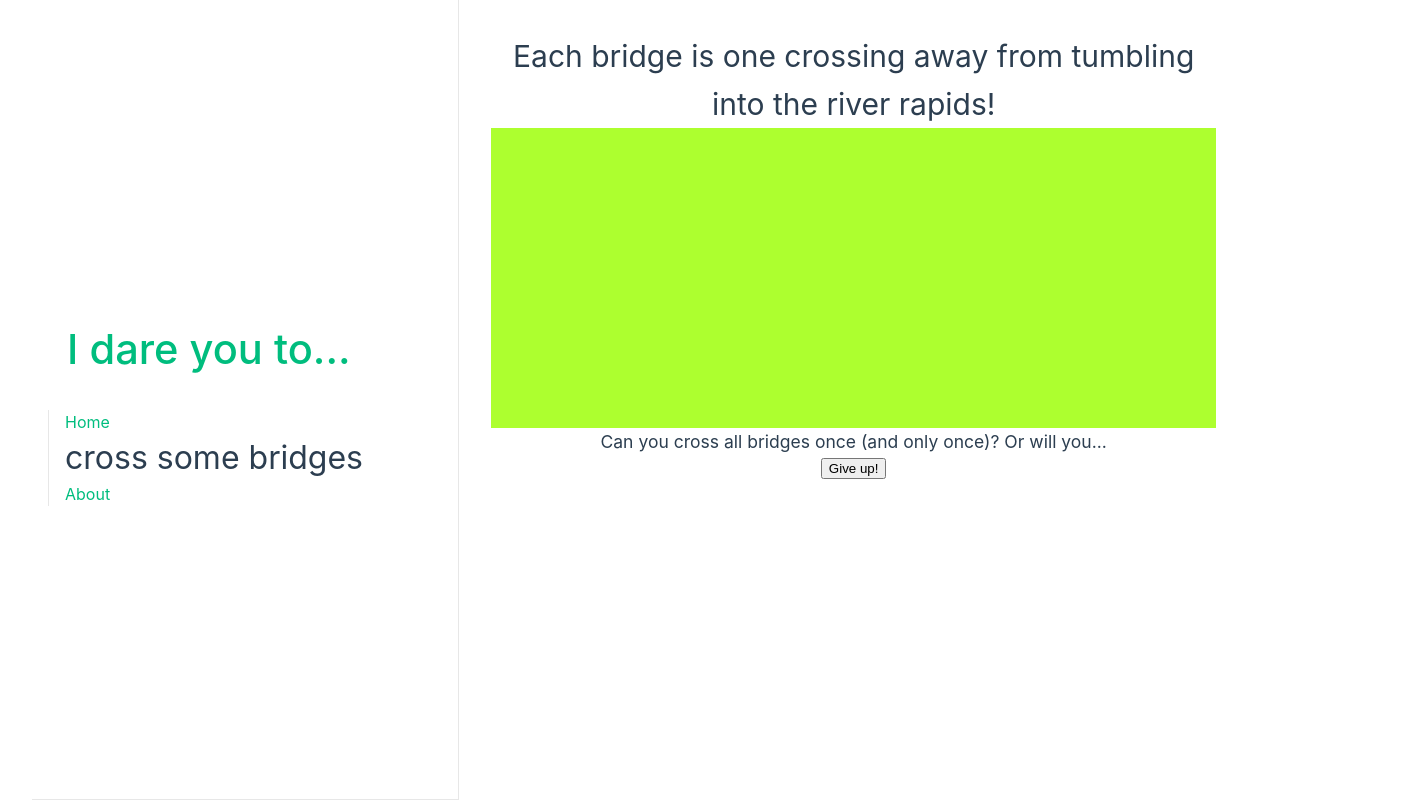
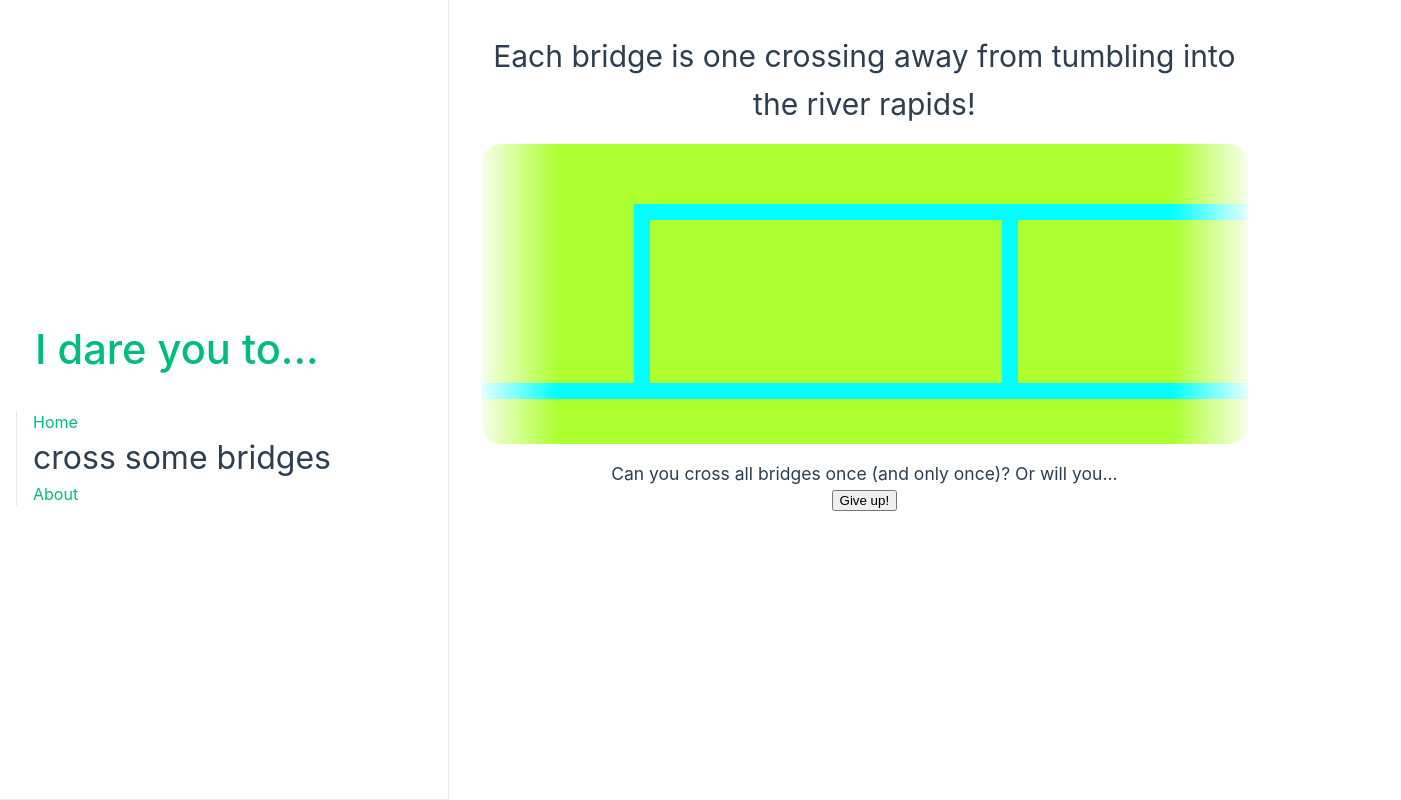
Before and after one commit to br-Chan/Impossible-Puzzles, a Vue app: page /konigsberg in a window 1280 px wide. Shown: the whole page, 1401 px wide, since content can reach past the window. Built offline with nearby package versions, Linux system fonts and the light colour scheme.

Commit message:
feat: create Konigsberg river using pure CSS.

```diff
--- a/src/App.vue
+++ b/src/App.vue
@@ -67,8 +67,6 @@ nav a {
 .view {
     display: flex;
     flex: 2;
-    padding: 2rem;
-    padding-bottom: 0rem;
     min-height: 100vh;
 }
 
@@ -99,5 +97,10 @@ nav a {
 
         margin-top: 1rem;
     }
+
+    .view {
+        padding: 2rem;
+        padding-bottom: 0rem;
+    }
 }
 </style>
--- a/src/assets/main.css
+++ b/src/assets/main.css
@@ -29,6 +29,6 @@ a,
 
     #app {
         display: flex;
-        padding: 0 2rem;
+        padding: 0 0;
     }
 }
--- a/src/components/konigsberg/KonigsbergPuzzle.vue
+++ b/src/components/konigsberg/KonigsbergPuzzle.vue
@@ -3,7 +3,14 @@
 <template>
     <div class="puzzle">
         <h1>Each bridge is one crossing away from tumbling into the river rapids!</h1>
-        <div class="box"></div>
+
+        <div class="box">
+            <div class="upper-river"></div>
+            <div class="left-river"></div>
+            <div class="right-river"></div>
+            <div class="lower-river"></div>
+        </div>
+
         <div class="prompt">
             <h3>Can you cross all bridges once (and only once)? Or will you...</h3>
             <button>Give up!</button>
@@ -17,13 +24,67 @@
     flex-direction: column;
     align-items: center;
     text-align: center;
+    gap: 1rem;
 }
 
 .box {
     position: relative;
     display: block;
-    width:100%;
+    width: 100%;
     height: 300px;
     background: greenyellow;
+    border-radius: 20px;
+
+    --mask: linear-gradient(
+            to right,
+            rgba(0, 0, 0, 0.1) 0,
+            rgba(0, 0, 0, 1) 10%,
+            rgba(0, 0, 0, 1) 90%,
+            rgba(0, 0, 0, 0.1) 100%,
+            rgba(0, 0, 0, 0) 0
+        )
+        100% 50% / 100% 100% repeat-x;
+
+    -webkit-mask: var(--mask);
+    mask: var(--mask);
+}
+
+.upper-river {
+    position: absolute;
+    top: 20%;
+    left: 20%;
+
+    width: 100%;
+    height: 1rem;
+    background: cyan;
+}
+
+.lower-river {
+    position: absolute;
+    bottom: 15%;
+
+    width: 100%;
+    height: 1rem;
+    background: cyan;
+}
+
+.left-river {
+    position: absolute;
+    bottom: 15%;
+    left: 20%;
+
+    width: 1rem;
+    height: 65%;
+    background: cyan;
+}
+
+.right-river {
+    position: absolute;
+    bottom: 15%;
+    right: 30%;
+
+    width: 1rem;
+    height: 65%;
+    background: cyan;
 }
 </style>
--- a/src/views/KonigsbergView.vue
+++ b/src/views/KonigsbergView.vue
@@ -14,7 +14,6 @@ const stage = ref(0);
 <style>
 @media (min-width: 1024px) {
     .konigsberg {
-
         display: flex;
     }
 }
```
